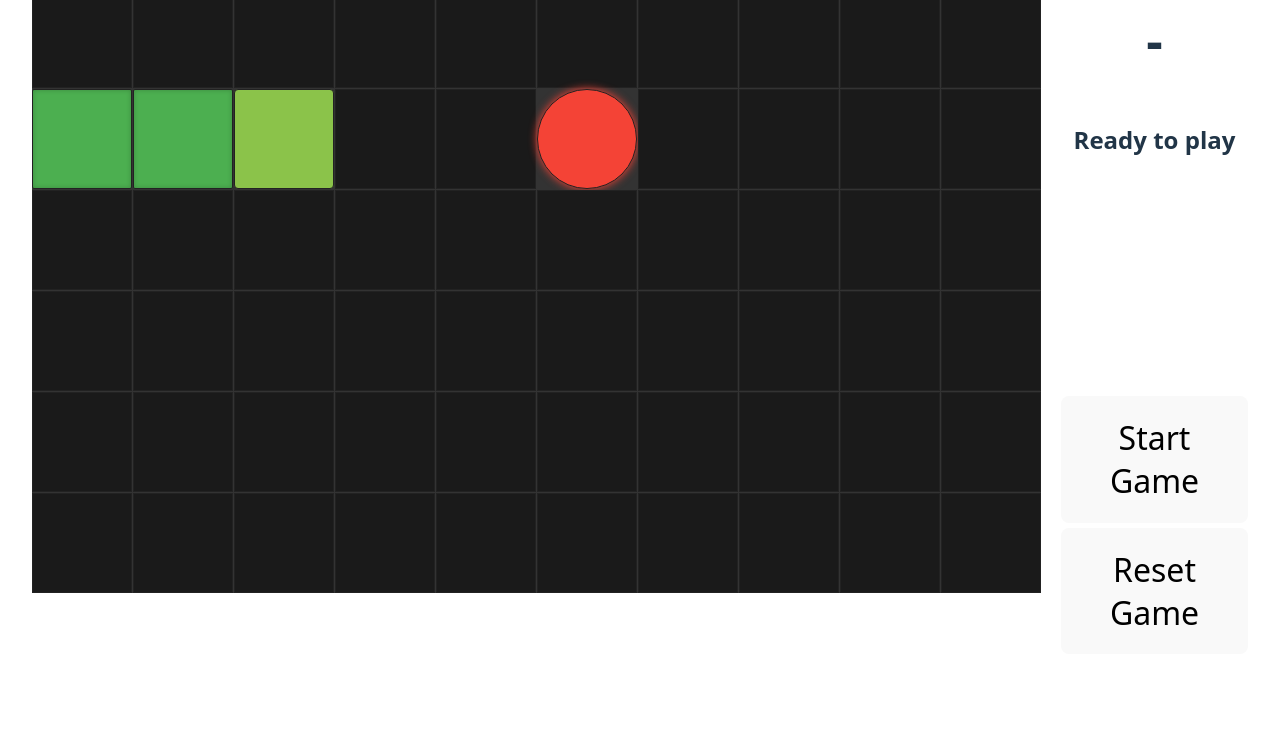
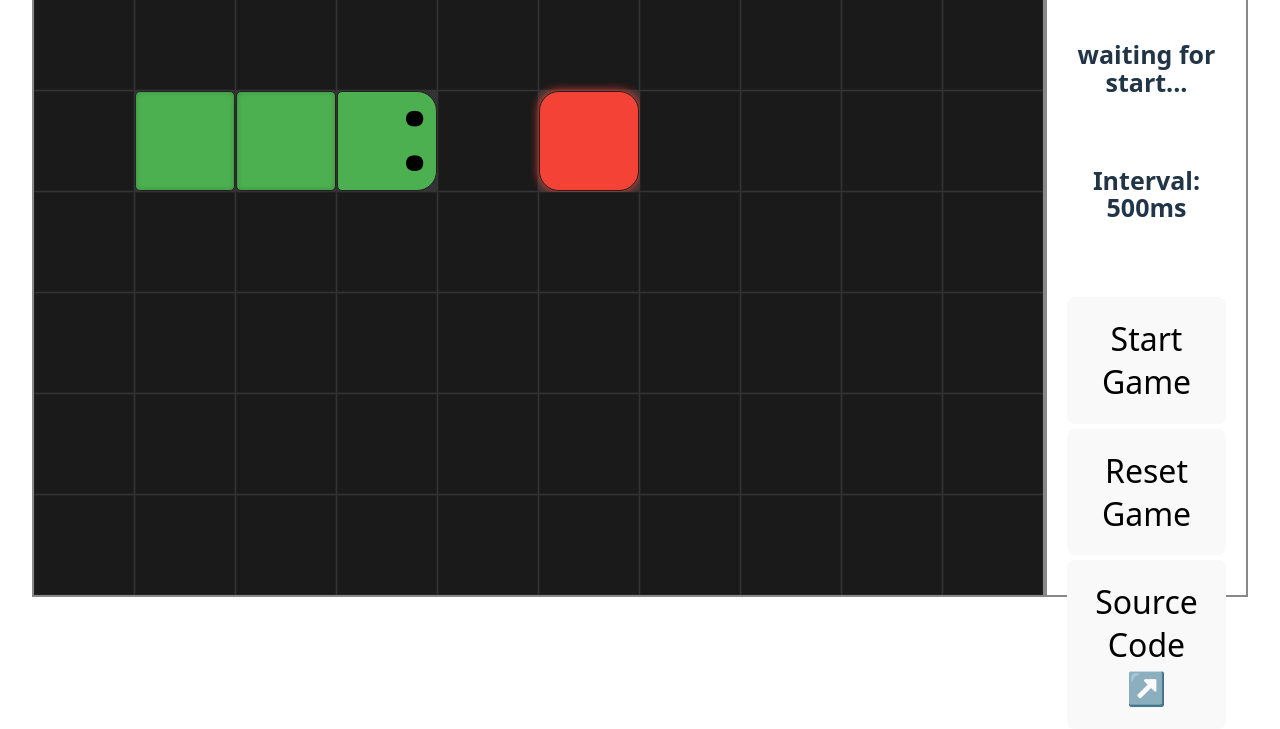
Before and after one commit to SudyStefan/Snek, a website built with Vite: page index.html in a window 1280 px wide. Shown: the part 448-1177 px from the top of the page. Before the commit the page ends 1102 px from the top, so only its background shows below. Built offline with nearby package versions, Linux system fonts and the light colour scheme.

Commit message:
lots of improvements

```diff
--- a/src/game-board.ts
+++ b/src/game-board.ts
@@ -65,18 +65,33 @@
         this.snekHead.col--;
         break;
     }
+    if (
+      this.snekHead.row < 0 ||
+      this.snekHead.row >= this.boardHeight ||
+      this.snekHead.col < 0 ||
+      this.snekHead.col >= this.boardWidth ||
+      this.isCollision()
+    ) {
+      return {
+        isGameOver: true,
+        changeObjects: [],
+        facing: this.direction,
+        score: this.snekLength
+      };
+    }
 
     changeObjects.push(this.changeBoardPoint(this.snekHead, "HEAD")); //empty/apple > new head
-
     if (this.snekHead.row === this.apple.row && this.snekHead.col === this.apple.col) {
       this.snekLength += 1;
       changeObjects.push(this.generateNewApple()); //empty > new apple
     } else {
       changeObjects.push(this.changeBoardPoint(this.snekBody.shift()!, "EMPTY")); //last body > empty
     }
+
     return {
-      isGameOver: this.isCollision(),
+      isGameOver: false,
       changeObjects: changeObjects,
+      facing: this.direction,
       score: this.snekLength
     };
   };
@@ -87,7 +102,6 @@
     this.snekLength = snekLength;
     const centerRow = Math.round(this.boardHeight / 2);
 
-    console.log("Initializing board...");
     for (let row = 0; row < this.boardHeight; row++) {
       this.board.push([]);
       for (let col = 0; col < this.boardWidth; col++) {
@@ -95,12 +109,11 @@
       }
     }
 
-    console.log("Initializing snek...");
     for (let i = 0; i < this.snekLength - 1; i++) {
-      this.snekBody.push({ row: centerRow, col: i });
+      this.snekBody.push({ row: centerRow, col: i + 1 });
       this.changeBoardPoint(this.snekBody[i], "BODY");
     }
-    this.snekHead = { row: centerRow, col: this.snekLength - 1 };
+    this.snekHead = { row: centerRow, col: this.snekLength };
     this.changeBoardPoint(this.snekHead, "HEAD");
     this.apple = this.generateNewApple().point;
   }
--- a/src/game-loop.ts
+++ b/src/game-loop.ts
@@ -3,91 +3,98 @@
 import Renderer from "./renderer";
 
 export default class GameLoop {
-  private gameBoard: GameBoard;
-  private renderer: Renderer;
-  private running: boolean = false;
-  private resetPending: boolean = false;
+  private gameBoard!: GameBoard;
+  private renderer!: Renderer;
+  private running!: boolean;
+  private resetPending!: boolean;
   private height: number;
   private width: number;
+  private interval!: number;
   private lastValidInput: KeyboardEvent | null = null;
-  private latestUpdate: GameUpdate;
+  private latestUpdate!: GameUpdate;
+  private messageItem = document.getElementById("message") as HTMLHeadingElement;
 
-  private renderBoard = (): void => {
-    this.renderer.renderChanges(this.latestUpdate.changeObjects);
+  private render = (): void => {
+    this.renderer.renderChanges(this.latestUpdate.changeObjects, this.latestUpdate.facing);
+    this.renderer.renderSidebar(this.latestUpdate.score, this.interval);
   };
 
-  private renderSidebar = (): void => {
-    const scoreItem = document.getElementById("score") as HTMLHeadingElement
-    scoreItem.textContent = this.latestUpdate.score.toString();
-  }
+  private update = (): void => {
+    this.latestUpdate = this.gameBoard.run(this.lastValidInput);
+    this.interval = Math.max(50, this.interval - 2);
 
-  private listenToInput = (event: KeyboardEvent) => {
+    if (this.latestUpdate.isGameOver) {
+      this.running = false;
+    }
+  };
+
+  private listenToInput = (event: KeyboardEvent): void => {
     if (event.key.toLowerCase() in CharacterMap) {
       this.lastValidInput = event;
     }
   };
 
-  private update = () => {
-    this.latestUpdate = this.gameBoard.run(this.lastValidInput);
-
-    if (this.latestUpdate.isGameOver) {
-      this.running = false;
-      console.log("Game stopped due to collision!");
-    }
+  private getInitialState = (): GameUpdate => {
+    return {
+      isGameOver: false,
+      changeObjects: [],
+      facing: "EAST",
+      score: 0
+    };
   };
 
-  private performReset() {
-    this.running = false;
+  private initialize = (): void => {
+    this.running = true;
     this.resetPending = false;
-    this.renderer.clear();
+    this.interval = 500;
+    this.messageItem.textContent = "waiting for start...";
 
     this.gameBoard = new GameBoard(this.height, this.width);
-    this.renderer.initializeBoard(this.gameBoard.getBoard(), this.height, this.width);
+    if (!this.renderer) {
+      this.renderer = new Renderer(this.gameBoard.getBoard(), this.height, this.width);
+    } else {
+      this.renderer.clear();
+      this.renderer.initializeBoard(this.gameBoard.getBoard(), this.height, this.width);
+      this.renderer.renderSidebar(3, this.interval);
+    }
 
-    this.latestUpdate = {
-      isGameOver: false,
-      changeObjects: [],
-      score: 0
-    };
+    this.latestUpdate = this.getInitialState();
     this.lastValidInput = null;
-  }
+  };
 
   constructor(height: number = 10, width: number = 10) {
     this.height = height;
     this.width = width;
+    window.addEventListener("keydown", (e) => this.listenToInput(e));
 
-    this.gameBoard = new GameBoard(this.height, this.width);
-    this.renderer = new Renderer(this.gameBoard.getBoard(), this.height, this.width);
-
-    this.latestUpdate = {
-      isGameOver: false,
-      changeObjects: [],
-      score: 0
-    };
-
-    window.addEventListener("keydown", (e) => this.listenToInput(e));
+    this.initialize();
   }
 
+  // listens from main
   public runGame = () => {
-    this.running = true;
-    const messageItem = document.getElementById("message") as HTMLHeadingElement
-    messageItem.textContent = "Game running!"
-
-    const gameInterval = setInterval(() => {
+    this.messageItem.textContent = "Game Running!";
+    const tick = () => {
+      this.update();
+      if (!this.running) {
+        this.messageItem.textContent = "Game Over!";
+        this.renderer.renderGameOver(this.latestUpdate.facing);
+        return;
+      }
       if (this.resetPending) {
-        this.performReset();
+        this.initialize();
+        return;
       }
-      this.update();
-      this.renderBoard();
-      this.renderSidebar();
-      if (!this.running) {
-        messageItem.textContent = "Game Over!"
-        clearInterval(gameInterval); // Kill the loop
-      }
-    }, 500); //ms
+      this.render();
+      setTimeout(tick, this.interval);
+    };
+    setTimeout(tick, this.interval);
   };
 
   public resetGame = () => {
-    this.resetPending = true;
-  }
+    if (!this.running) {
+      this.initialize();
+    } else {
+      this.resetPending = true;
+    }
+  };
 }
--- a/src/main.ts
+++ b/src/main.ts
@@ -1,40 +1,40 @@
 import "./style.css";
-import pythonLogo from "/python-logo.svg";
 import GameLoop from "./game-loop";
 
 document.querySelector<HTMLDivElement>("#app")!.innerHTML = /* html */ `
   <div id="game-board"></div>
-  <div id="info-board">
-    <div id="game-title">
-      <h1>Snek</h1>
-      <img src="${pythonLogo}" class="logo vanilla" alt="Snek logo" />
+  <div id="info_board">
+    <div id="snake_emoji">
+      🐍
     </div>
-    <div id="game-info">
+    <div id="game_info">
       <div>
         <h1>Score:</h1>
         <h1 id="score">-<h1>
       </div>
       <div>
-        <h2 id="message">Ready to play<h2>
+        <h1 id="message"><h1>
+      </div>
+      <div>
+        <h1 id="interval"></h1>
       </div>
     </div>
-    <div id="game-buttons">
-      <button id="startButton">Start Game</button>
-      <button id="resetButton">Reset Game</button>
+    <div id="game_buttons">
+      <button id="start_button">Start Game</button>
+      <button id="reset_button">Reset Game</button>
+      <button id="credit_button">Source Code ↗️</button>
     </div>
   </div>
 `;
 
 const gameLoop: GameLoop = new GameLoop();
 
-const startButton = document.getElementById('startButton') as HTMLButtonElement;
-const resetButton = document.getElementById('resetButton') as HTMLButtonElement;
-
-const handleStart = (): void => {
+document.getElementById("start_button")?.addEventListener("click", () => {
   gameLoop.runGame();
-};
-const handleReset = (): void => {
+});
+document.getElementById("reset_button")?.addEventListener("click", () => {
   gameLoop.resetGame();
-};
-startButton.addEventListener('click', handleStart);
-resetButton.addEventListener('click', handleReset);
+});
+document.getElementById("credit_button")?.addEventListener("click", () => {
+  window.open("https://github.com/SudyStefan/Snek");
+});
--- a/src/renderer.ts
+++ b/src/renderer.ts
@@ -1,12 +1,17 @@
-import { StyleMap, type ChangeObject, type PointType } from "./types";
+import { StyleMap, type ChangeObject, type Direction, type PointType, RotationMap } from "./types";
 
 export default class Renderer {
-  private cells: HTMLElement[] = [];
   private boardElement: HTMLElement;
+  private intervalElement: HTMLHeadingElement;
+  private scoreElement: HTMLHeadingElement;
 
   constructor(board: PointType[][], height: number, width: number) {
     this.boardElement = document.getElementById("game-board")!;
     this.initializeBoard(board, height, width);
+
+    this.intervalElement = document.getElementById("interval") as HTMLHeadingElement;
+    this.scoreElement = document.getElementById("score") as HTMLHeadingElement;
+    this.renderSidebar(3, 500);
   }
 
   public initializeBoard(board: PointType[][], height: number, width: number) {
@@ -16,22 +21,40 @@
         cell.className = StyleMap[board[row][col]];
         cell.id = `cell-${row}-${col}`;
         this.boardElement.appendChild(cell);
-        this.cells.push(cell); // Store reference for quick access
       }
     }
   }
 
-  public clear() {
-    this.boardElement.innerHTML = '';
-    this.cells = [];
-  }
+  public clear = (): void => {
+    this.boardElement.innerHTML = "";
+  };
 
-  public renderChanges(changes: ChangeObject[]) {
+  public renderChanges = (changes: ChangeObject[], facing: Direction): void => {
     changes.forEach((change) => {
       const cell = document.getElementById(`cell-${change.point.row}-${change.point.col}`);
       if (cell) {
         cell.className = StyleMap[change.newType];
+        if (change.newType === "HEAD") {
+          cell.style.setProperty("--angle", RotationMap[facing]);
+        }
       }
     });
-  }
+  };
+
+  public renderSidebar = (score: number, interval: number): void => {
+    this.scoreElement.textContent = (score - 3).toString();
+    this.intervalElement.textContent = `Interval: ${interval.toString()}ms`;
+  };
+
+  public renderGameOver = (facing: Direction): void => {
+    const headItem = document.getElementsByClassName(StyleMap["HEAD"])[0] as HTMLElement;
+    if (headItem) {
+      headItem.style.setProperty("--angle", RotationMap[facing]);
+      headItem.style.setProperty("--eyes", "'x x'");
+      headItem.style.backgroundColor = "#9e9e9e";
+    }
+
+    const bodyItems = Array.from(document.getElementsByClassName(StyleMap["BODY"])) as HTMLDivElement[];
+    bodyItems.forEach((item) => (item.style.backgroundColor = "#9e9e9e"));
+  };
 }
--- a/src/style.css
+++ b/src/style.css
@@ -33,6 +33,7 @@
 h1 {
   font-size: 3.2em;
   line-height: 1.1;
+  margin: 0;
 }
 
 #app {
@@ -58,15 +59,14 @@
 button {
   border-radius: 8px;
   border: 1px solid transparent;
-  padding: 0.6em 1.2em;
+  padding: 0.6em 0.5em;
   font-size: 2em;
   font-weight: 400;
   font-family: inherit;
   background-color: #1a1a1a;
   cursor: pointer;
   transition: border-color 0.25s;
-  margin-top: 5px
-
+  margin-top: 5px;
 }
 button:hover {
   border-color: #646cff;
@@ -83,36 +83,52 @@
   grid-template-rows: repeat(10, 100px);
   gap: 1px; /* Optional: adds a small line between cells */
   background-color: #333;
+  border-color: #888;
+  border-style: solid;
+  border-width: 2px;
   width: fit-content;
 }
 
-#info-board {
+#info_board {
   padding-left: 20px;
+  padding-right: 20px;
   flex-direction: column;
+  border-color: #888;
+  border-style: solid;
+  border-width: 2px
 }
 
-#game-title {
+#snake_emoji {
   display: flex;
-  min-height: 30%;
+  min-height: 20%;
   align-items: center;
-  flex-direction: column;
+  justify-content: center;
+  font-size: 125px;
 }
 
-#game-info {
+#game_info {
   display: flex;
+  align-items: center;
+  justify-content: space-evenly;
   flex-direction: column;
   min-height: 50%;
   max-height: 50%;
 }
 
-#game-buttons {
+#message {
+  font-size: 25px;
+}
+#interval {
+  font-size: 25px;
+}
+
+#game_buttons {
   display: flex;
   flex-direction: column;
-  min-height: 20%;
-  justify-content: end;
+  min-height: 30%;
+  justify-content: center;
 }
 
-/* The base style for every single grid square */
 .cell {
   width: 100px;
   height: 100px;
@@ -121,25 +137,61 @@
   box-sizing: border-box; /* Ensures border doesn't grow the div */
 }
 
-/* The Snake's Body */
+.tail {
+  background-color: #4caf50; /* A nice forest green */
+  box-shadow: inset 0 0 5px rgba(0, 0, 0, 0.2); /* Inset shadow for depth */
+  border-radius: 15px 15px 5px 5px; /* Slightly rounded corners */
+}
+
 .body {
   background-color: #4caf50; /* A nice forest green */
   box-shadow: inset 0 0 5px rgba(0, 0, 0, 0.2); /* Inset shadow for depth */
-  border-radius: 2px; /* Slightly rounded corners */
+  border-radius: 5px; /* Slightly rounded corners */
 }
 
-/* The Snake's Head (Crucial for gameplay!) */
 .head {
-  background-color: #8bc34a; /* A lighter, brighter green */
-  border-radius: 4px; /* More rounded than the body */
+  background-color: #4caf50; /* A lighter, brighter green */
+  border-radius: 20px 20px 5px 5px; /* More rounded than the body */
   z-index: 10; /* Ensure head sits "on top" visually */
+  transform: rotate(var(--angle, 90deg));
 }
 
-/* The Apple */
+/* tongue for idle animation */
+.head::before {
+  content: "";
+  position: absolute;
+  left: 50%;
+  transform: translateX(-50%);
+  width: 8px;
+  height: 30px;
+  background-color: #ff5252;
+  clip-path: polygon(0% 30%, 25% 0%, 50% 30%, 75% 0%, 100% 30%, 100% 100%, 0% 100%); /* forked tip */
+  bottom: 95%;
+  animation: snake-flick 3s infinite ease-in-out;
+
+}
+@keyframes snake-flick {
+  0%, 90% { transform: translateX(-50%) scaleY(0); opacity: 0; }
+  93% { transform: translateX(-50%) scaleY(1); opacity: 1; }
+  95% { transform: translateX(-50%) scaleY(0.6); opacity: 1; }
+  97% { transform: translateX(-50%) scaleY(1.2); opacity: 1; }
+  100% { transform: translateX(-50%) scaleY(0); opacity: 0; }
+}
+
+.head::after {
+  content: var(--eyes, "• •");
+  display: block;
+  line-height: 0;
+  padding-top: 20px;
+  font-size: 70px;
+  color: black;
+}
+
+
 .apple {
   background-color: #f44336; /* Classic red */
-  border-radius: 50%; /* Makes the apple a circle */
-  box-shadow: 0 0 8px #f44336; /* "Glow" effect to make it stand out */
+  border-radius: 20px; /* Makes the apple a circle */
+  box-shadow: 0 0 10px #f44336; /* "Glow" effect to make it stand out */
 }
 
 @media (prefers-color-scheme: light) {
```
Also changed, not shown: src/types.ts (+8 -0 lines), public/python-logo.svg (deleted).
